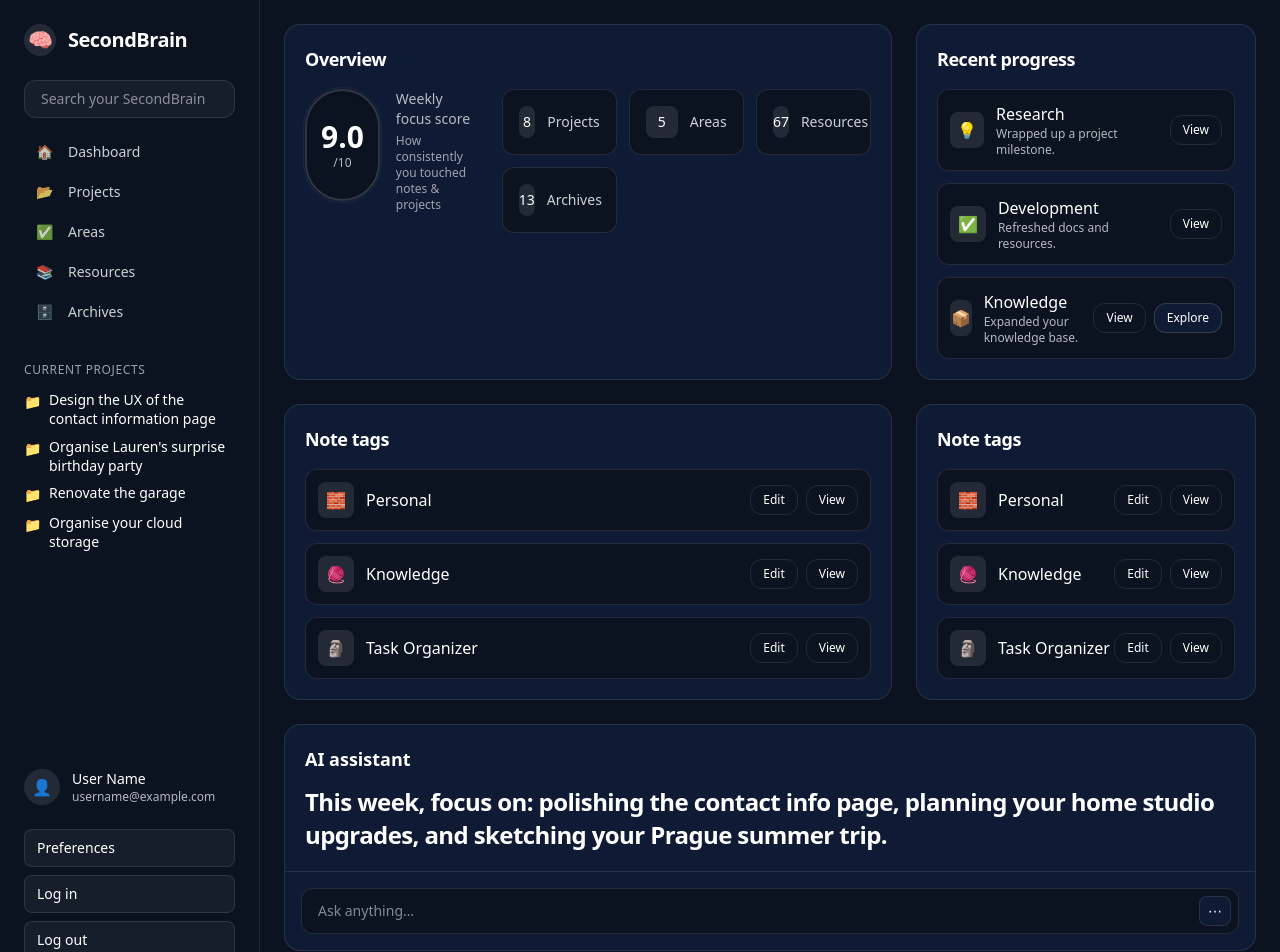
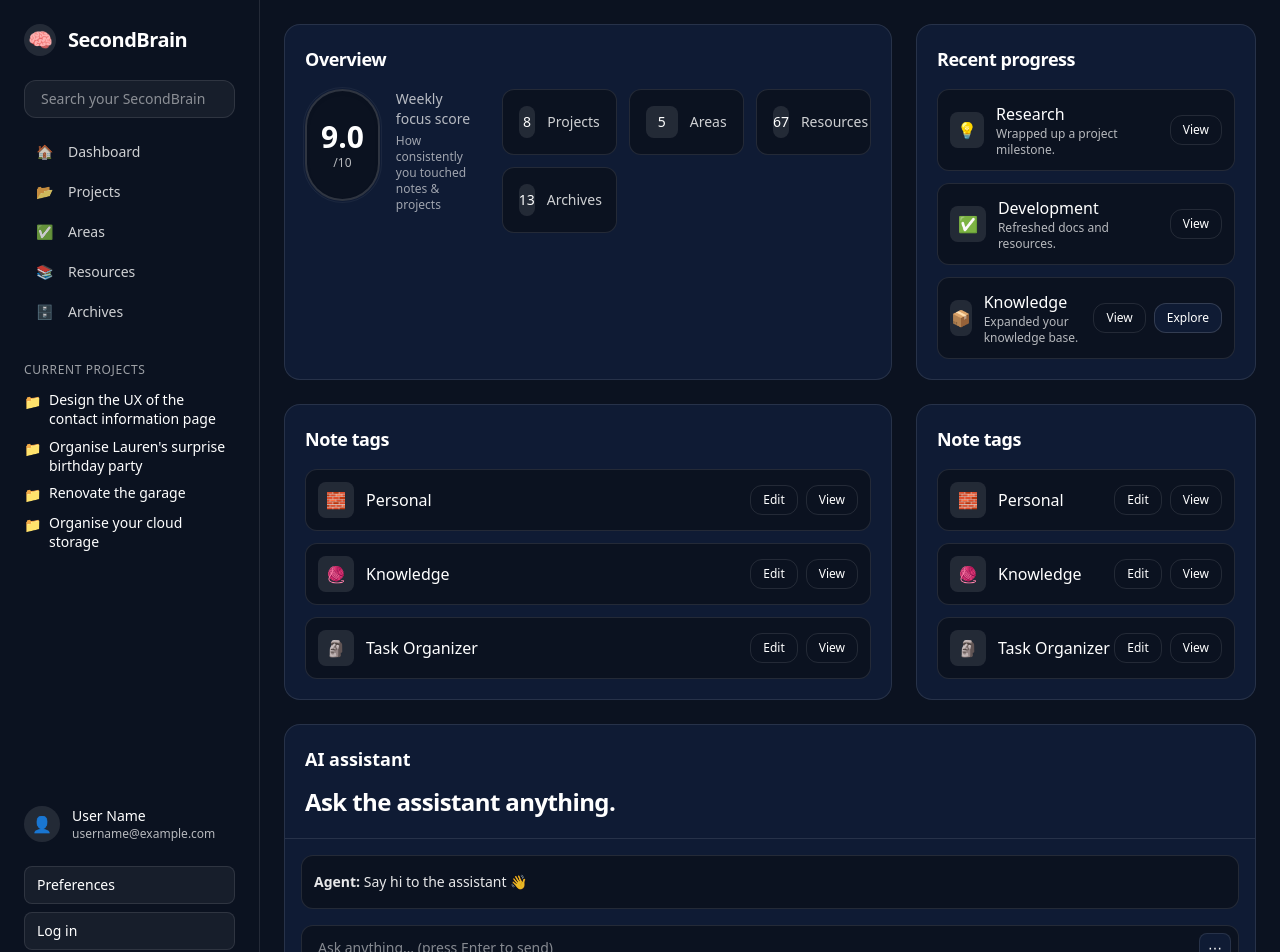
Before and after one commit to Jab-Ello/Corebrain, a Next.js app in the folder frontend/: page / in a window 1280 px wide. Shown: the top 952 px of the page. Built offline with nearby package versions, Linux system fonts and the light colour scheme.

Commit message:
- Dashboard AI update
- AI working on React server instead of FastAPI

```diff
--- a/frontend/src/app/layout.tsx
+++ b/frontend/src/app/layout.tsx
@@ -4,7 +4,7 @@ import Sidebar from "@/components/dashboard/sidebar";
 
 
 export const metadata: Metadata = {
-title: "SecondBrain",
+title: "CoreBrain",
 description: "Personal knowledge and projects dashboard",
 };
 
--- a/frontend/src/components/dashboard/AiAgent.tsx
+++ b/frontend/src/components/dashboard/AiAgent.tsx
@@ -1,30 +1,113 @@
 import Card from "@/components/ui/card";
 
 
+"use client";
+import { useState, useEffect, useRef } from "react";
+
 export default function AIAgent() {
+  // état local des messages
+  const [messages, setMessages] = useState<{ who: "user" | "bot"; text: string }[]>([
+    { who: "bot", text: "Say hi to the assistant 👋" },
+  ]);
+  const [input, setInput] = useState("");
+  const logRef = useRef<HTMLDivElement>(null);
+
+  // scroll automatique vers le bas à chaque nouveau message
+  useEffect(() => {
+    if (logRef.current) {
+      logRef.current.scrollTop = logRef.current.scrollHeight;
+    }
+  }, [messages]);
+
+  // Fonctions utilitaires équivalentes à ton script
+  const getUserId = () => {
+    let uid = localStorage.getItem("user_id");
+    if (!uid) {
+      uid = "web-" + Math.random().toString(36).slice(2, 10);
+      localStorage.setItem("user_id", uid);
+    }
+    return uid;
+  };
+
+  const getConvId = () => localStorage.getItem("conversation_id");
+  const setConvId = (id?: string) => id && localStorage.setItem("conversation_id", id);
+
+  // Fonction d’envoi du message
+  const sendMessage = async (text: string) => {
+    setMessages((prev) => [...prev, { who: "user", text }]);
+    try {
+      const res = await fetch("http://127.0.0.1:8000/api/agent/chat", {
+        method: "POST",
+        headers: { "Content-Type": "application/json" },
+        body: JSON.stringify({
+          user_id: getUserId(),
+          conversation_id: getConvId(),
+          message: text,
+        }),
+      });
+
+      if (!res.ok) throw new Error("HTTP " + res.status);
+      const data = await res.json();
+      if (data.conversation_id) setConvId(data.conversation_id);
+      setMessages((prev) => [...prev, { who: "bot", text: data.reply ?? "[empty reply]" }]);
+    } catch (err: any) {
+      setMessages((prev) => [...prev, { who: "bot", text: "Error: " + err.message }]);
+    }
+  };
+
+  const handleSubmit = (e: React.FormEvent<HTMLFormElement>) => {
+    e.preventDefault();
+    const text = input.trim();
+    if (!text) return;
+    setInput("");
+    sendMessage(text);
+  };
+
   return (
     <section className="rounded-2xl bg-[var(--card-bg)] border border-[var(--border)]">
       <div className="p-5">
         <div className="text-lg font-semibold">AI assistant</div>
         <p className="text-xl md:text-2xl font-extrabold tracking-tight mt-3 leading-snug text-[var(--muted-90)]">
-This week, focus on: polishing the contact info page, planning your home studio upgrades, and sketching your Prague summer trip.
+          Ask the assistant anything.
         </p>
       </div>
+
       <div className="border-t border-[var(--border)] p-4">
-<div className="relative">
-<label htmlFor="aiq" className="sr-only">Ask anything…</label>
+        {/* zone d’affichage du chat */}
+        <div
+          ref={logRef}
+          id="ai-log"
+          className="rounded-xl bg-[var(--bg)] border border-[var(--border)] p-3 text-sm max-h-72 overflow-y-auto"
+        >
+          {messages.map((m, i) => (
+            <div key={i} className="my-1">
+              <div className={m.who === "user" ? "text-white" : "text-white/90"}>
+                <strong>{m.who === "user" ? "Me:" : "Agent:"}</strong> {m.text}
+              </div>
+            </div>
+          ))}
+        </div>
+
+        {/* champ de saisie */}
+        <form onSubmit={handleSubmit} className="relative mt-4">
+          <label htmlFor="aiq" className="sr-only">
+            Ask anything…
+          </label>
           <input
             id="aiq"
-placeholder="Ask anything…"
+            value={input}
+            onChange={(e) => setInput(e.target.value)}
+            placeholder="Ask anything… (press Enter to send)"
             className="w-full rounded-xl bg-[var(--bg)] border border-[var(--border)] px-4 py-3 text-sm placeholder:text-white/50 focus:outline-none focus:ring-2 focus:ring-indigo-500/40"
           />
           <button
             aria-label="More actions"
+            type="submit"
             className="absolute right-2 top-1/2 -translate-y-1/2 rounded-lg border border-[var(--border)] bg-[var(--card-bg)] px-2 py-1 text-sm hover:bg-white/10"
           >
             ⋯
           </button>
-</div>
+        </form>
       </div>
     </section>
   );
```
Lines whose indentation alone changed are shown as unchanged.
